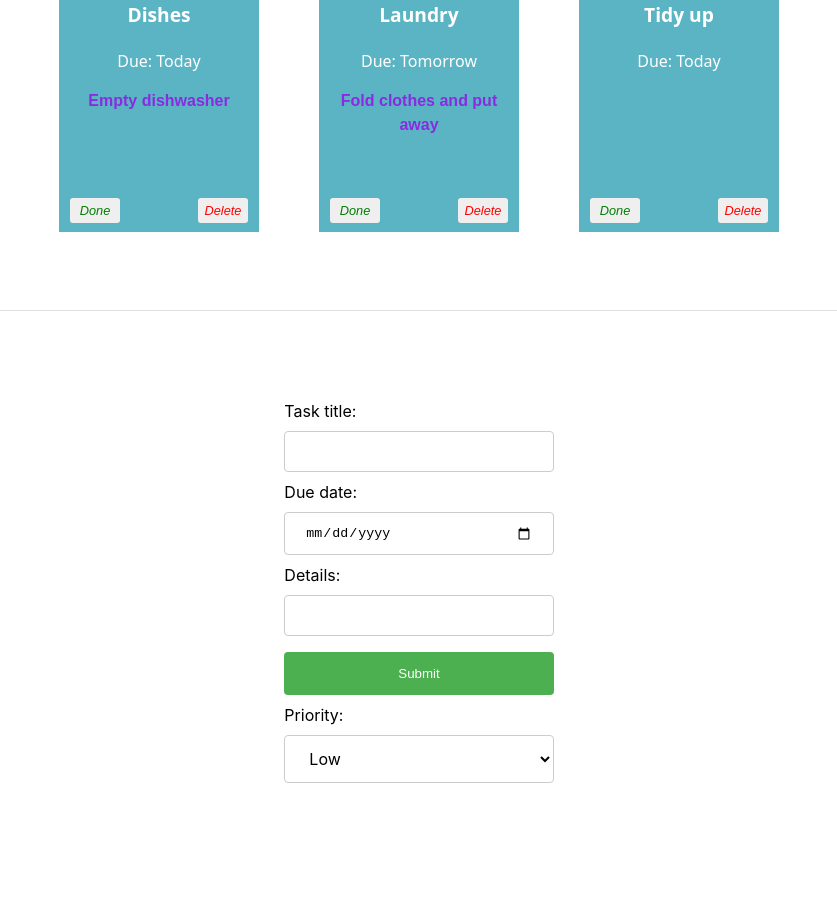
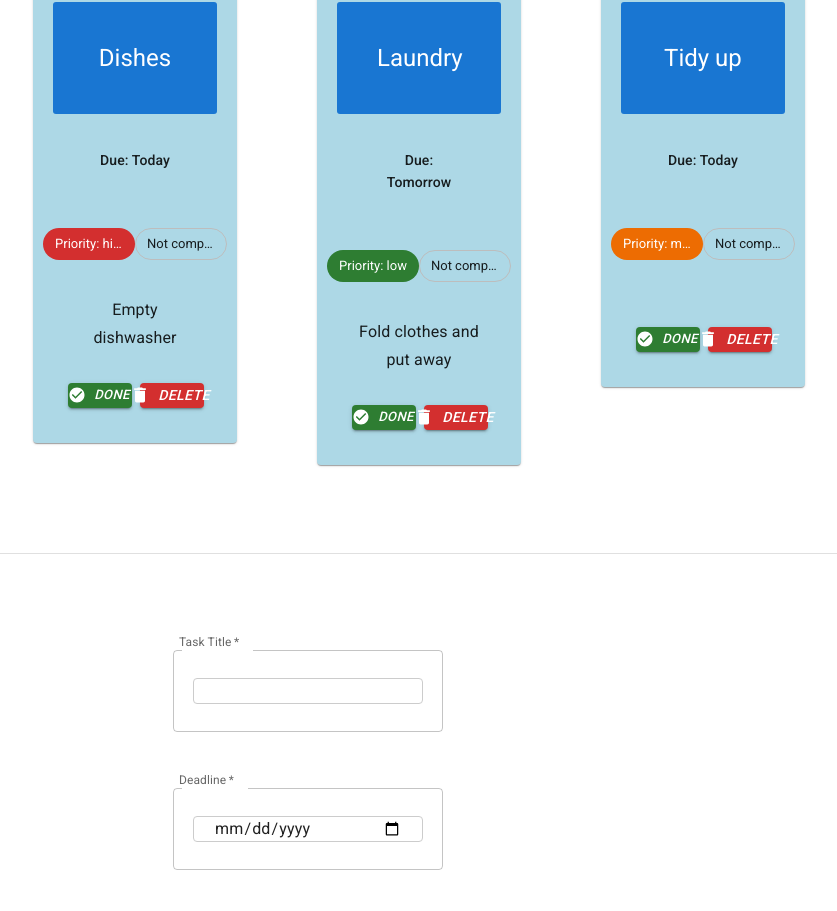
Before and after one commit to KH24234341234/react-basics-labs, a React (Vite) app in the folder tasky/: page / in a window 1280 px wide. Shown: the part 278-1189 px from the top of the page, without its empty margins (221-1058 px from the left). Built offline with nearby package versions, Linux system fonts and the light colour scheme.

Commit message:
Finished Exercises and fixed some work being lost when pushing to git.

```diff
--- a/tasky/src/App.jsx
+++ b/tasky/src/App.jsx
@@ -115,6 +115,7 @@ function App() {
         title={task.title}
         description={task.description}
         deadline={task.deadline}
+        priority={task.priority}
         done={task.done}
         key={task.id}
         markDone={() => doneHandler(index)}
--- a/tasky/src/components/Form.jsx
+++ b/tasky/src/components/Form.jsx
@@ -1,38 +1,71 @@
+import Box from '@mui/material/Box';
+import TextField from '@mui/material/TextField';
+import Button from '@mui/material/Button';
+
 const AddTaskForm = (props) => {
 
-  return (
-    <div>
-      <form onSubmit={props.submit}>
-        <label>
-            Task title:
-            <input type="text" name="title" required onChange={(event) => props.change(event)} />
-        </label>
-        <br />
-        <label>
-            Due date:
-            <input type="date" name="deadline" required onChange={(event) => props.change(event)} />
-        </label>
-        <br />
-        <label>
-            Details:
-            <input type="text" name="description" onChange={(event) => props.change(event)} />
-        </label>
-        <input type="submit" value="Submit" />
+    return (
+        <Box
+            component="form"
+            sx={{
+                '& .MuiOutlinedInput-root': { m: 1, width: '30ch' },
+            }}
+            onSubmit={props.submit}
+        >
+            <div>
+                <TextField
+                    required
+                    id="outlined-required"
+                    name="title"
+                    label="Task Title"
+                    slotProps={{ inputLabel: { shrink: true } }}
+                    onChange={(event) => props.change(event)}
+                />
+            </div>
+
+            <div>
+                <TextField
+                    required
+                    name="deadline"
+                    label="Deadline"
+                    slotProps={{ inputLabel: { shrink: true } }}
+                    type="date"
+                    onChange={(event) => props.change(event)}
+                />
+            </div>
+
+            <div>
+                <TextField
+                    name="description"
+                    id="outlined-multiline-static"
+                    label="Task Details"
+                    slotProps={{ inputLabel: { shrink: true } }}
+                    multiline
+                    rows={4}
+                    onChange={(event) => props.change(event)}
+                />
+            </div>
+
+            <div>
+                <Button
+                    type="submit"
+                    variant="contained"
+                    color="primary"
+                    sx={{
+                        m: 1,
+                        p: 1,
+                        width: '95%'
+                    }}
+                >
+                    Add Task
+                </Button>
+            </div>
+        </Box>
 
 
-        <label>
-            Priority:
-            <select className="prioritySelect" name="priority" required onChange={props.change} defaultValue="low">
-                <option value="low">Low</option>
-                <option value="medium">Medium</option>
-                <option value="high">High</option>
-            </select>
-        </label>
 
 
-        </form>
-    </div>
-  )
+    )
 };
 
 export default AddTaskForm;
--- a/tasky/src/components/Task.jsx
+++ b/tasky/src/components/Task.jsx
@@ -1,6 +1,21 @@
+import Box from '@mui/material/Box';
+import Button from '@mui/material/Button';
+import Card from '@mui/material/Card';
+import CardActions from '@mui/material/CardActions';
+import CardContent from '@mui/material/CardContent';
+import CardHeader from '@mui/material/CardHeader';
+import Grid from '@mui/material/Grid';
+import Typography from '@mui/material/Typography';
+import CheckCircleIcon from '@mui/icons-material/CheckCircle';
+import DeleteIcon from '@mui/icons-material/Delete';
+import Chip from '@mui/material/Chip';
+
+
+
+
 const Task = (props) => {
 
-    {/*Very simple and messy but works, simple check what priority type is and change accordingly */}
+  {/*Very simple and messy but works, simple check what priority type is and change accordingly */ }
   let priorityColor = 'green';
 
   if (props.priority === "high") {
@@ -13,23 +28,117 @@ const Task = (props) => {
   }
 
   return (
+    <Grid
+      key={props.id}
+      size={{ xs: 12, sm: 6, md: 4 }}
+    >
+      <Card
+        sx={{
+          backgroundColor: props.done ? 'lightgrey' : 'lightblue',
+          padding: '20px'
+        }}
+      >
+        <CardHeader
+          title={props.title}
+          sx={{
+            backgroundColor: 'primary.main',
+            color: 'white',
+            borderRadius: '3px',
+            padding: '20px',
+            textAlign: 'center'
+          }}
+        />
 
-        <div className="card" style={{backgroundColor: props.done ? 'lightgrey' : '#5bb4c4'}}>
+        <CardContent>
+          <Box
+            sx={{
+              display: 'flex',
+              justifyContent: 'center',
+              alignItems: 'baseline',
+              mb: 2,
+              padding: '20px'
+            }}
+          >
+            <Typography
+              component="p"
+              variant="subtitle2"
+              color="text.primary"
+            >
+              Due: {props.deadline}
+            </Typography>
+          </Box>
 
 
-            <p className="title">{props.title}</p>
-            <p>Due: {props.deadline}</p>
-            <p>{props.children}</p>
-            {/*new prop class created here, in same vein as title */}
-            <p className ="description">{props.description}</p>
-            <p className ="priority" style={{ color: priorityColor}}>
-            {props.priority}</p>
-            <button onClick={props.markDone} className='doneButton'>Done</button>
-            <button className='deleteButton' onClick={props.deleteTask}>Delete</button>
+           <Box
+            sx={{
+              display: 'flex',
+              justifyContent: 'center',
+              alignItems: 'baseline',
+              mb: 2,
+              padding: '20px'
+            }}
+          >
+
+          <Chip
+            label={`Priority: ${props.priority}`}
+            color={
+              props.priority === 'high'
+                ? 'error'
+                : props.priority === 'medium'
+                  ? 'warning'
+                  : 'success'
+            }
+          />
+
+          <Chip
+            label={props.done ? 'Completed' : 'Not completed'}
+            color={props.done ? 'success' : 'default'}
+            variant={props.done ? 'filled' : 'outlined'}
+          />
+
+          </Box>
+
+        <Typography
+          component="p"
+          variant="subtitle1"
+          align="center"
+          sx={{ fontStyle: 'bold' }}
+        >
+          {props.description}
+        </Typography>
+      </CardContent>
+
+      <CardActions
+        sx={{
+          justifyContent: 'space-between',
+          padding: '15px'
+        }}
+      >
+        <Button
+          variant="contained"
+          size="small"
+          color="success"
+          startIcon={<CheckCircleIcon />}
+          onClick={props.markDone}
+        >
+          Done
+        </Button>
+
+        <Button
+          variant="contained"
+          size="medium"
+          color="error"
+          startIcon={<DeleteIcon />}
+          onClick={props.deleteTask}
+        >
+          Delete
+        </Button>
+      </CardActions>
+    </Card>
+    </Grid >
 
 
 
-        </div>
   )
 }
 
```
Lines whose indentation alone changed are shown as unchanged.
